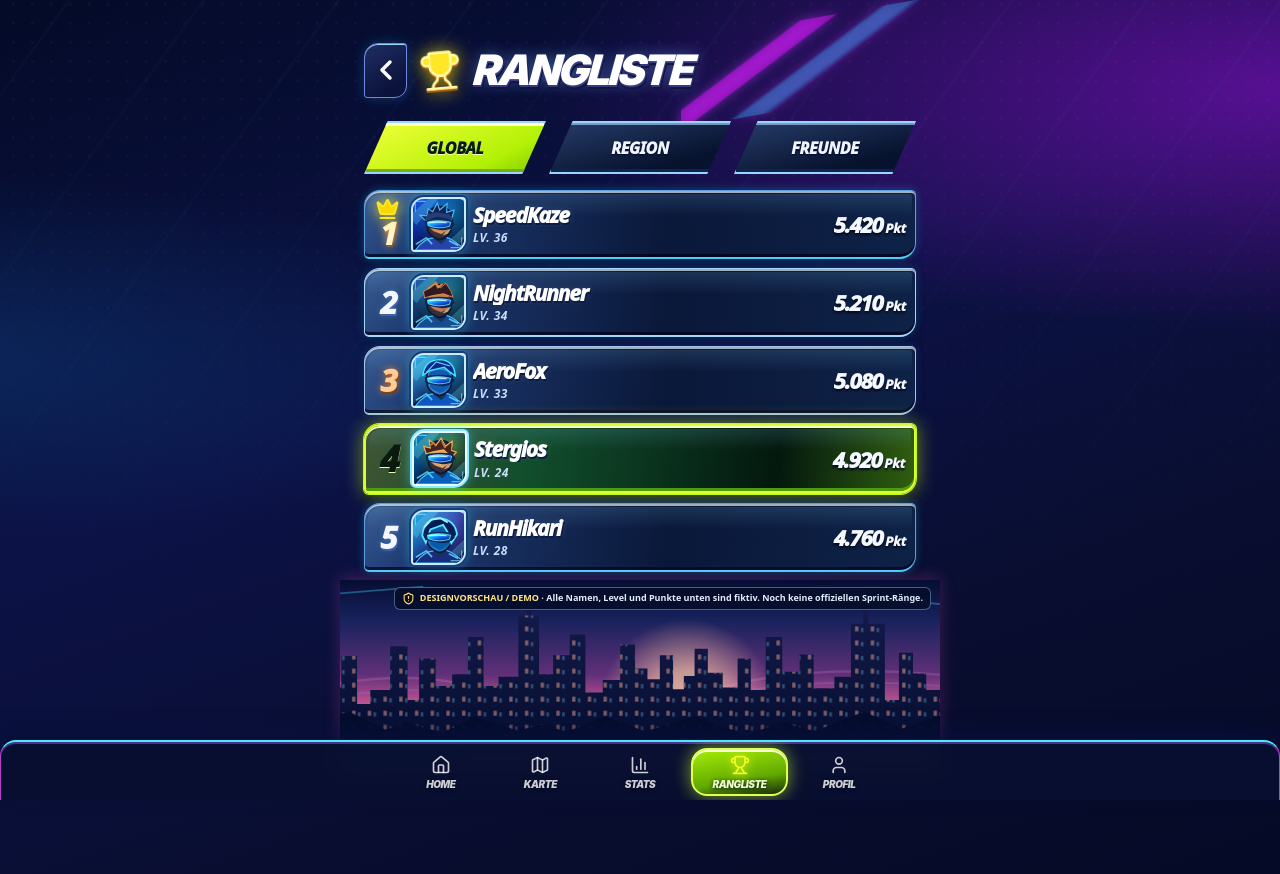
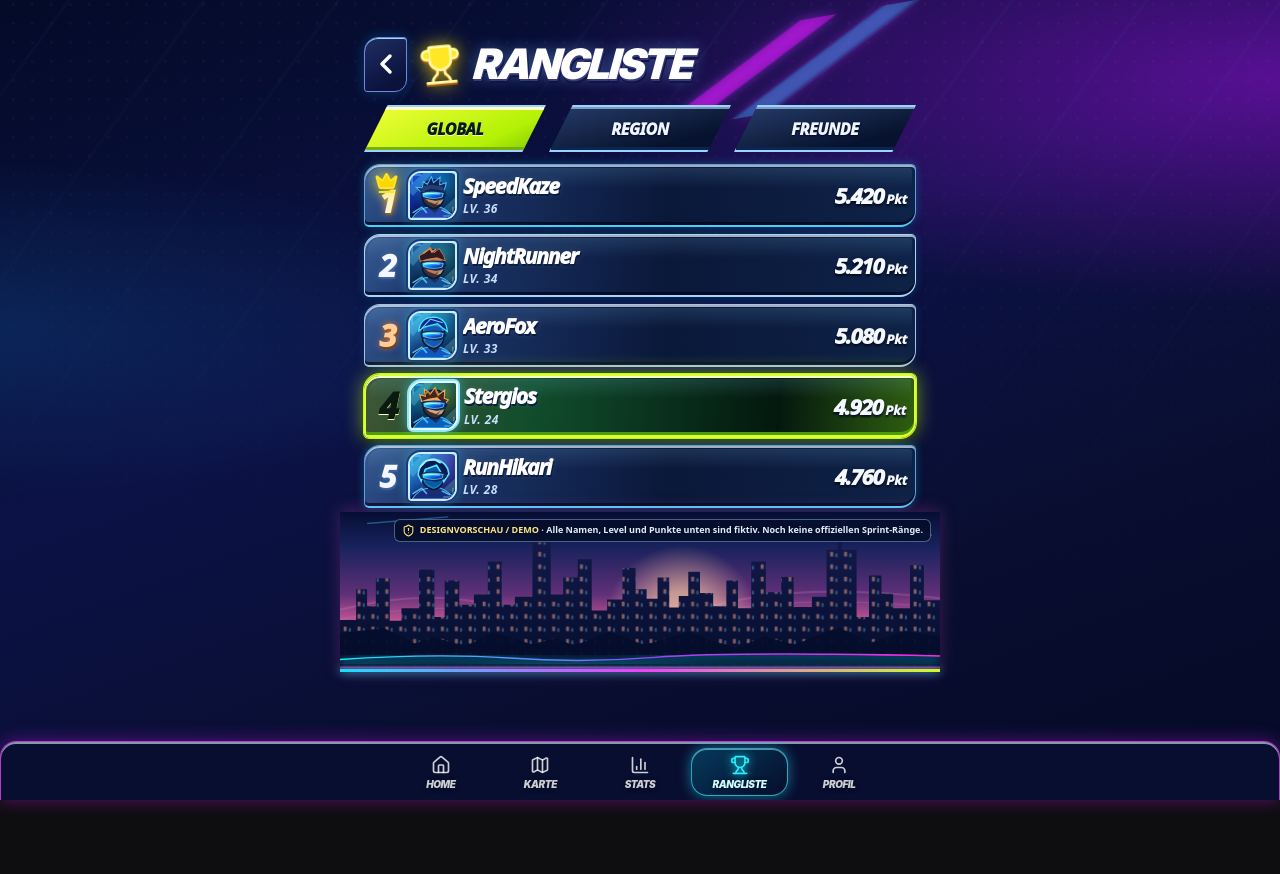
Before and after one commit to Tokioace/Runnit, a React (Vite) app: page /leaderboard in a window 1280 px wide. After the commit the page ends 800 px from the top, so only its background shows below. Built offline with nearby package versions, Linux system fonts and the light colour scheme; no server answers.

Commit message:
style(leaderboard): reclaim vertical space for skyline and remove dock-specific theme

```diff
--- a/src/styles/leaderboardArcade.css
+++ b/src/styles/leaderboardArcade.css
@@ -25,7 +25,7 @@
 }
 .runnit-ranking-header{
   position:relative;display:flex;align-items:center;gap:9px;
-  min-height:78px;margin-bottom:10px;
+  min-height:66px;margin-bottom:6px;
 }
 .runnit-ranking-header::before{
   content:"";position:absolute;pointer-events:none;right:-19px;top:-12px;
@@ -66,12 +66,12 @@
 }
 .runnit-ranking-tabs{
   display:grid;grid-template-columns:repeat(3,minmax(0,1fr));align-items:stretch;
-  gap:3px;margin:12px 0 16px;padding:0;
+  gap:3px;margin:8px 0 12px;padding:0;
   background:none;border:0;box-shadow:none;
 }
 .runnit-ranking-tab{
   clip-path:polygon(13% 0,100% 0,87% 100%,0 100%);
-  min-height:53px;padding:9px 3px;display:flex;align-items:center;justify-content:center;
+  min-height:47px;padding:7px 3px;display:flex;align-items:center;justify-content:center;
   gap:3px;border:2px solid #9bd4ff;
   background:linear-gradient(166deg,#263c69,#07132e 75%);
   box-shadow:inset 0 2px #b2dcff9e,inset 0 -3px #0b254e;
@@ -98,13 +98,13 @@
 .runnit-ranking-demo-ribbon svg{height:13px;width:13px;flex:none;color:#ffdf78}
 .runnit-ranking-demo-ribbon strong{color:#ffe681}
 .runnit-ranking-list{
-  list-style:none;display:grid;gap:9px;margin:0;padding:0;
+  list-style:none;display:grid;gap:7px;margin:0;padding:0;
 }
 .runnit-ranking-row{
   --ranking-row-glow:rgba(38,211,255,.3);
   position:relative;display:grid;align-items:center;
-  grid-template-columns:33px 55px minmax(0,1fr) auto;
-  gap:7px;min-height:69px;padding:5px 9px 5px 6px;isolation:isolate;
+  grid-template-columns:31px 49px minmax(0,1fr) auto;
+  gap:6px;min-height:63px;padding:5px 8px 5px 6px;isolation:isolate;
   border:1.5px solid #5e9fe1;border-bottom:2px solid #4dcff7;
   border-radius:16px 5px 16px 5px;
   background:
@@ -146,7 +146,7 @@
   color:#0b1a11;font-size:36px;text-shadow:0 1px 0 #f3ffb7;
 }
 .runnit-ranking-avatar{
-  display:block;width:55px;height:55px;flex:none;overflow:hidden;
+  display:block;width:49px;height:49px;flex:none;overflow:hidden;
   border:2px solid #c8edff;border-radius:13px 4px 13px 4px;
   background:#144881;box-shadow:inset 0 1px #fff,0 0 0 2px #193c78,0 0 12px #30dcff8c;
 }
@@ -204,8 +204,8 @@
 .runnit-ranking-empty-stripes span:nth-child(2){width:84%}
 .runnit-ranking-empty-stripes span:nth-child(3){width:65%}
 .runnit-ranking-city{
-  position:relative;z-index:0;height:clamp(112px,31vw,182px);
-  margin:0 -14px;margin-top:8px;
+  position:relative;z-index:0;height:clamp(108px,30vw,160px);
+  margin:0 -14px;margin-top:4px;
   background:url('/runnit-ranking-city.svg') center bottom/cover no-repeat;
   filter:drop-shadow(0 -2px 8px #ff4cce3a);
   pointer-events:none;
@@ -215,28 +215,6 @@
   background:linear-gradient(90deg,#18dffc,#f03fff,#cdff22);
   box-shadow:0 0 10px #42e7ff;
 }
-.runnit-ranking-screen .runnit-game-dock{border-top:2px solid #49eafd;box-shadow:inset 0 2px #8f5dff73,0 -9px 20px #080f3cc4}
-.runnit-ranking-screen .runnit-ranking-dock{background:linear-gradient(180deg,#07162cf8,#060c27f8);border-top-color:#1ae9fc}
-.runnit-ranking-screen .runnit-ranking-dock .runnit-dock-item{
-  min-height:67px;border-radius:8px 2px 8px 2px;font-size:11px;
-}
-.runnit-ranking-screen .runnit-ranking-dock .runnit-dock-item svg{
-  width:26px;height:26px;stroke-width:2.4;
-}
-.runnit-ranking-screen .runnit-ranking-dock .runnit-dock-active{
-  border-radius:19px 4px 19px 4px;transform:skewX(-8deg);
-  background:linear-gradient(160deg,#1b3b0b,#071c0d 65%,#09151c)!important;
-}
-.runnit-ranking-screen .runnit-ranking-dock .runnit-dock-active svg,
-.runnit-ranking-screen .runnit-ranking-dock .runnit-dock-active .runnit-dock-caption{
-  transform:skewX(8deg);
-}
-.runnit-ranking-screen .runnit-dock-active{
-  background:linear-gradient(170deg,#a7ed07,#61a900 64%,#16280a)!important;
-  color:#eaffc9!important;border:2px solid #dfff52!important;
-  box-shadow:inset 0 2px #f7ffe0,0 0 17px #caff2899!important;
-}
-.runnit-ranking-screen .runnit-dock-active svg{color:#efff25!important;filter:drop-shadow(0 0 5px #f7fa27)}
 @media(min-width:600px){
   .runnit-ranking-stage{padding-inline:24px}
   .runnit-ranking-city{margin-inline:-24px}
@@ -249,9 +227,9 @@
   .runnit-ranking-back{width:37px;height:49px}
   .runnit-ranking-trophy{width:42px;height:53px}
   .runnit-ranking-trophy svg{width:37px;height:37px}
-  .runnit-ranking-tab{font-size:clamp(10px,3.05vw,12px);min-height:49px}
-  .runnit-ranking-row{grid-template-columns:27px 49px minmax(0,1fr) auto;gap:5px;min-height:63px;padding:5px 7px 5px 4px}
-  .runnit-ranking-avatar{width:49px;height:49px}
+  .runnit-ranking-tab{font-size:clamp(10px,3.05vw,12px);min-height:43px}
+  .runnit-ranking-row{grid-template-columns:27px 45px minmax(0,1fr) auto;gap:5px;min-height:59px;padding:5px 7px 5px 4px}
+  .runnit-ranking-avatar{width:45px;height:45px}
   .runnit-ranking-place strong{font-size:26px}
   .runnit-ranking-place.is-gold svg{height:22px;width:24px}
   .runnit-ranking-row.is-featured .runnit-ranking-place strong{font-size:29px}
```
